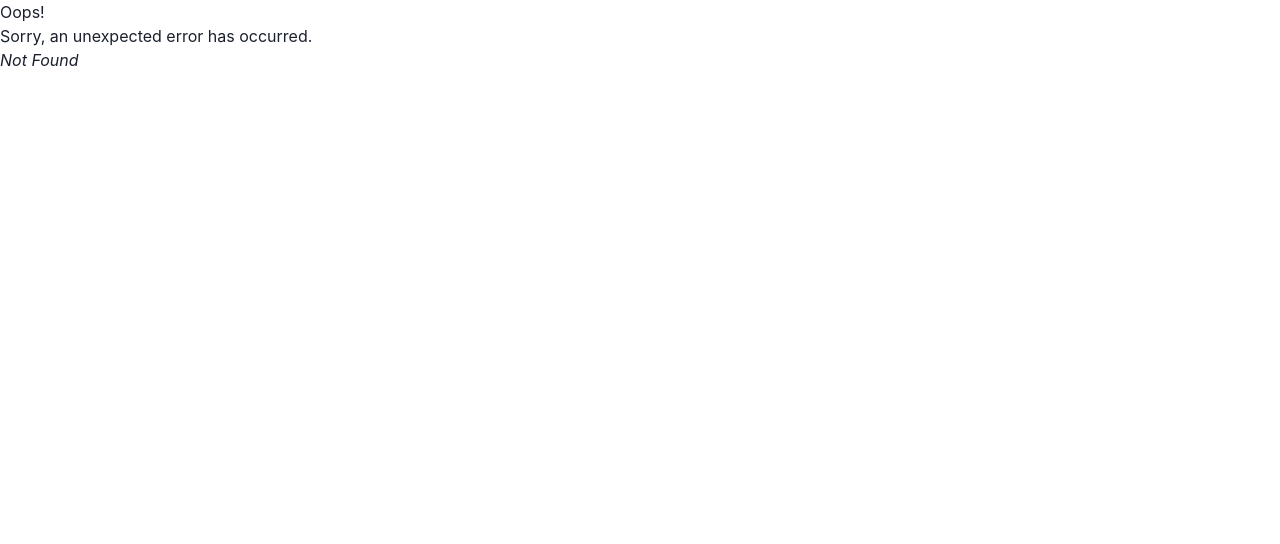
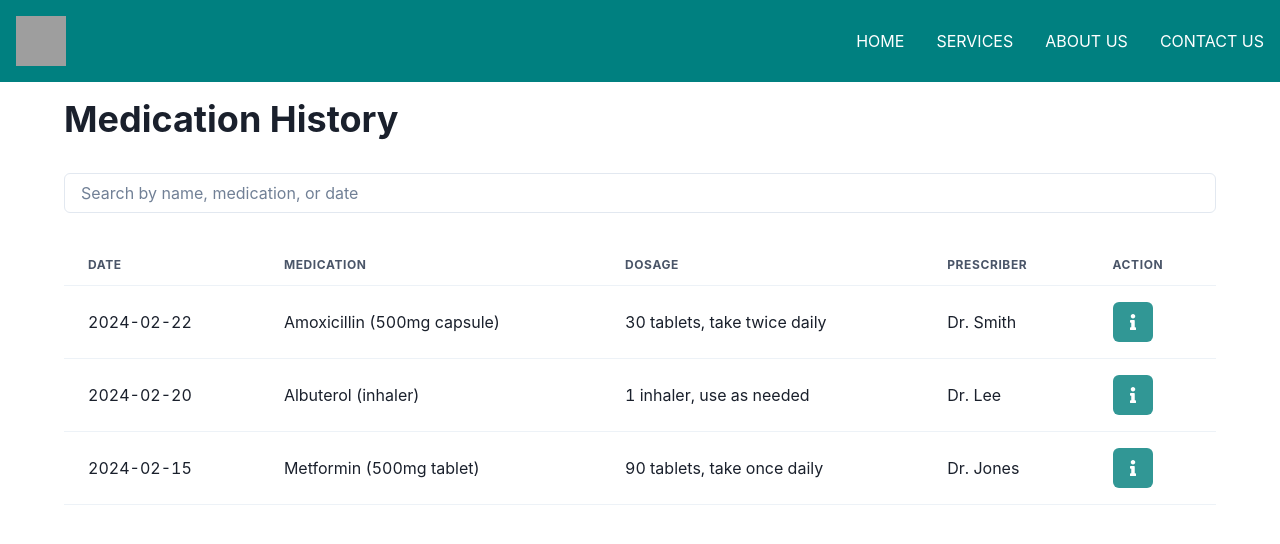
Before and after one commit to Trivedhkumar/smart-health, a React (Create React App) app: page /medicationhistory in a window 1280 px wide. Before the commit this address had no page. Shown: the top 544 px of the page. Built offline with nearby package versions, Linux system fonts and the light colour scheme; grey boxes are pictures that could not be loaded.

Commit message:
feat:medicationhistory

```diff
--- a/src/App.tsx
+++ b/src/App.tsx
@@ -22,6 +22,7 @@ import SystemConfigurationScreen from "./screens/admin/systemConfiguration";
 import DataOverSightScreen from "./screens/admin/dataOversight";
 import ReportGeneration from "./screens/admin/reportGeneration";
 import MedicationDispenseScreen from "./screens/pharmacist/medicationDispense";
+import MedicationHistory from "./screens/pharmacist/medicalHistory";
 const ROUTES_ARRAY = [
   {
     path: "/login",
@@ -117,6 +118,11 @@ const ROUTES_ARRAY = [
     element: <MedicationDispenseScreen />,
     errorElement: <ErrorPage />,
   },
+  {
+    path: "/medicationhistory",
+    element: <MedicationHistory />,
+    errorElement: <ErrorPage />,
+  },
 ];
 const router = createBrowserRouter(ROUTES_ARRAY);
 
--- a/src/screens/error/index.tsx
+++ b/src/screens/error/index.tsx
@@ -1,17 +1,18 @@
+import { Box, Button, Text } from "@chakra-ui/react";
 import React from "react";
-import { useRouteError } from "react-router-dom";
+import { useNavigate, useRouteError } from "react-router-dom";
 
 export default function ErrorPage() {
   const error: any = useRouteError();
   console.error(error);
-
+  const navigate = useNavigate();
   return (
-    <div id="error-page">
-      <h1>Oops!</h1>
-      <p>Sorry, an unexpected error has occurred.</p>
-      <p>
-        <i>{error.statusText || error.message}</i>
-      </p>
-    </div>
+    <Box textAlign="center" padding="10">
+      <Text fontSize="2xl">Something went wrong!</Text>
+      <Text>Please try again later.</Text>
+      <Button my={2} colorScheme={"teal"} onClick={() => navigate("/")}>
+        Go Home
+      </Button>
+    </Box>
   );
 }
--- /dev/null
+++ b/src/screens/pharmacist/medicalHistory/constants.ts
@@ -0,0 +1,32 @@
+import { v4 as uuidv4 } from "uuid";
+
+export const medicationHistory = [
+  {
+    id: uuidv4(),
+    date: "2024-02-22",
+    medication: "Amoxicillin (500mg capsule)",
+    dosage: "30 tablets, take twice daily",
+    prescriber: "Dr. Smith",
+    description:
+      "Amoxicillin is an antibiotic used to treat a variety of bacterial infections. It works by stopping the growth of bacteria.",
+  },
+  {
+    id: uuidv4(),
+    date: "2024-02-20",
+    medication: "Albuterol (inhaler)",
+    dosage: "1 inhaler, use as needed",
+    prescriber: "Dr. Lee",
+    description:
+      "Albuterol is a bronchodilator used to relieve symptoms of asthma and other chronic obstructive pulmonary diseases.",
+  },
+  {
+    id: uuidv4(),
+    date: "2024-02-15",
+    medication: "Metformin (500mg tablet)",
+    dosage: "90 tablets, take once daily",
+    prescriber: "Dr. Jones",
+    description:
+      "Metformin is  used to Controlling high blood sugar helps prevent kidney damage, blindness, nerve problems, loss of limbs",
+  },
+  // ... add more entries as needed
+];
--- /dev/null
+++ b/src/screens/pharmacist/medicalHistory/index.tsx
@@ -0,0 +1,116 @@
+import React, { useState } from "react";
+import {
+  Box,
+  Heading,
+  Input,
+  Select,
+  Table,
+  Thead,
+  Tbody,
+  Tr,
+  Th,
+  Td,
+  Text,
+  IconButton,
+  Stack,
+  Center,
+  VStack,
+  HStack,
+  Popover,
+  PopoverTrigger,
+  PopoverContent,
+  PopoverArrow,
+  PopoverCloseButton,
+  PopoverHeader,
+  PopoverBody,
+} from "@chakra-ui/react";
+import { FaInfo } from "react-icons/fa";
+import { NavBar } from "../../../components";
+import { getMenuItemsByRole } from "../../../utils/functions";
+import { medicationHistory } from "./constants";
+
+const MedicationHistory = () => {
+  const [searchTerm, setSearchTerm] = useState("");
+  const [filteredData, setFilteredData] = useState(medicationHistory);
+
+  const handleChange = (event) => {
+    console.log(event.target.value.toLowerCase());
+
+    setSearchTerm(event.target.value.toLowerCase()); // Search should be case-insensitive
+    const filtered = medicationHistory.filter((entry) => {
+      const searchString = event.target.value.toLowerCase();
+      return (
+        entry.date.includes(searchString) ||
+        entry.medication.toLowerCase().includes(searchString) ||
+        entry.prescriber.toLowerCase().includes(searchString)
+      );
+    });
+
+    setFilteredData(filtered);
+    console.log("filtered", filtered);
+  };
+
+  const userMenu = getMenuItemsByRole(localStorage.getItem("user"));
+  console.log("rerender");
+
+  return (
+    <Box>
+      <NavBar menuarray={userMenu} />
+      <Stack maxWidth={"90%"} margin={"auto"} spacing={4}>
+        <Heading as="h1" mb={4}>
+          Medication History
+        </Heading>
+
+        <Box display="flex" alignItems="center" mb={4}>
+          <Input
+            placeholder="Search by name, medication, or date"
+            value={searchTerm}
+            onChange={handleChange}
+          />
+        </Box>
+
+        {/* Add patient selection if applicable */}
+        <Table variant="simple">
+          <Thead>
+            <Tr>
+              <Th>Date</Th>
+              <Th>Medication</Th>
+              <Th>Dosage</Th>
+              <Th>Prescriber</Th>
+              <Th>Action</Th>
+            </Tr>
+          </Thead>
+          <Tbody>
+            {filteredData.map((entry) => (
+              <Tr key={entry.id}>
+                <Td>{entry.date}</Td>
+                <Td>{entry.medication}</Td>
+                <Td>{entry.dosage}</Td>
+                <Td>{entry.prescriber}</Td>
+                <Td>
+                  <Popover>
+                    <PopoverTrigger>
+                      <IconButton
+                        colorScheme={"teal"}
+                        aria-label="info"
+                        icon={<FaInfo />}
+                      />
+                    </PopoverTrigger>
+                    <PopoverContent>
+                      <PopoverArrow />
+                      <PopoverCloseButton />
+                      <PopoverHeader>{entry.medication}</PopoverHeader>
+                      <PopoverBody>{entry.description}</PopoverBody>
+                    </PopoverContent>
+                  </Popover>
+                </Td>
+              </Tr>
+            ))}
+          </Tbody>
+        </Table>
+      </Stack>
+    </Box>
+  );
+};
+
+export default MedicationHistory;
```
